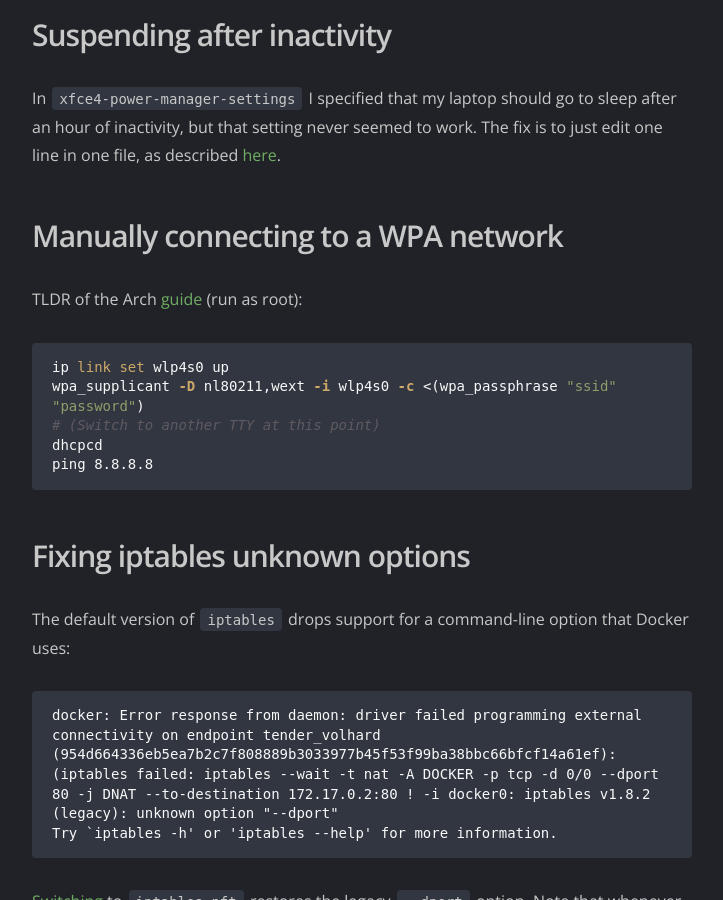
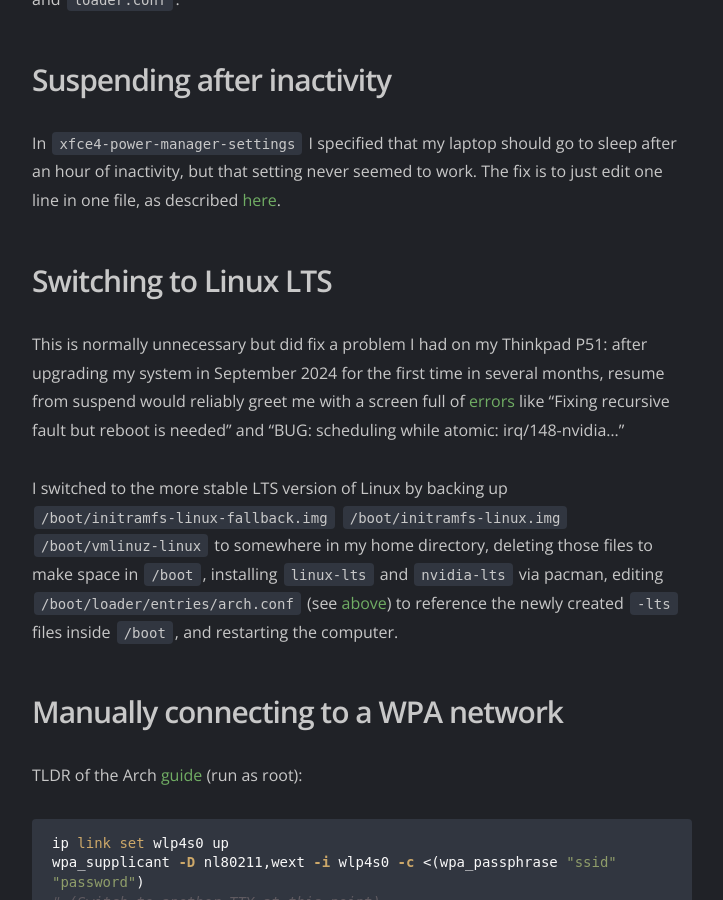
Before and after one commit to artnc/personal-website, a Jekyll site: the page built from src/blog/_posts/2017-03-29-arch-notes.md, in a window 1280 px wide and 900 px high, scrolled down 6569 px. Shown: the whole window, without its empty margins (278-1001 px from the left). Built offline with Jekyll 4.4.1, drawn with Linux system fonts in a browser that asks for light colours; comment, search, counter and statistics services are not loaded; some of the changed text lies outside the part shown.

Commit message:
Document Linux LTS

```diff
--- a/src/blog/_posts/2017-03-29-arch-notes.md
+++ b/src/blog/_posts/2017-03-29-arch-notes.md
@@ -22,6 +22,7 @@ Arch is surprisingly stable if you remember the single most important post-insta
 - [Booting UEFI with an existing EFI partition](#booting-uefi-with-an-existing-efi-partition)
 - [Ditching GRUB (only for UEFI systems)](#ditching-grub-only-for-uefi-systems)
 - [Suspending after inactivity](#suspending-after-inactivity)
+- [Switching to Linux LTS](#switching-to-linux-lts)
 
 ### Network
 
@@ -174,6 +175,12 @@ GRUB is the kitchen sink bootloader. Systemd comes with its own UEFI bootloader
 ## Suspending after inactivity
 
 In `xfce4-power-manager-settings` I specified that my laptop should go to sleep after an hour of inactivity, but that setting never seemed to work. The fix is to just edit one line in one file, as described [here](https://askubuntu.com/a/674720).
+
+## Switching to Linux LTS
+
+This is normally unnecessary but did fix a problem I had on my Thinkpad P51: after upgrading my system in September 2024 for the first time in several months, resume from suspend would reliably greet me with a screen full of [errors](https://en.mihaly4.ru/arch-linux-nvidia-suspend-hibernation) like "Fixing recursive fault but reboot is needed" and "BUG: scheduling while atomic: irq/148-nvidia..."
+
+I switched to the more stable LTS version of Linux by backing up `/boot/initramfs-linux-fallback.img` `/boot/initramfs-linux.img` `/boot/vmlinuz-linux` to somewhere in my home directory, deleting those files to make space in `/boot`, installing `linux-lts` and `nvidia-lts` via pacman, editing `/boot/loader/entries/arch.conf` (see [above](#ditching-grub-only-for-uefi-systems)) to reference the newly created `-lts` files inside `/boot`, and restarting the computer.
 
 <!-- Note to self: this issue may have arisen just because I installed Clipman and enabled synced selections at some point... -->
 <!--
```
